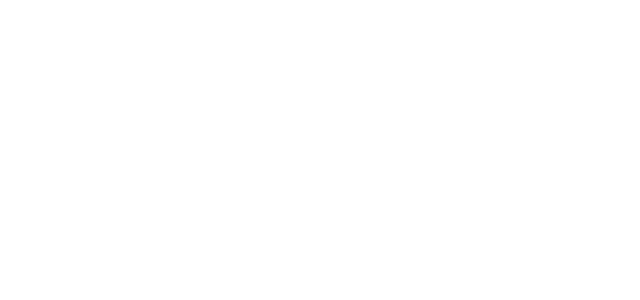
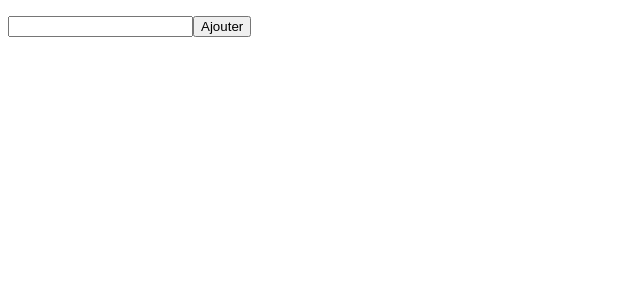
Before and after one commit to AlexDvsSemifir/m2i-fullstack-demo--angular, an Angular app: page / in a window 1280 px wide. Shown: the top 300 px of the page, without its empty margins (0-640 px from the left). Built offline with nearby package versions, Linux system fonts and the light colour scheme.

Commit message:
feat: ajout demo template driven forms

```diff
--- a/src/app/app.component.html
+++ b/src/app/app.component.html
@@ -14,3 +14,5 @@
 <!-- <app-button-menu></app-button-menu> -->
 
 <!-- <app-horloge-menu></app-horloge-menu> -->
+
+<app-liste-courses></app-liste-courses>
--- a/src/app/app.module.ts
+++ b/src/app/app.module.ts
@@ -16,6 +16,7 @@
 import { ButtonMenuComponent } from './button-menu/button-menu.component';
 import { HorlogeComponent } from './horloge/horloge.component';
 import { HorlogeMenuComponent } from './horloge-menu/horloge-menu.component';
+import { ListeCoursesComponent } from './liste-courses/liste-courses.component';
 
 @NgModule({
   declarations: [
@@ -31,7 +32,8 @@
     GenericAlertButtonComponent,
     ButtonMenuComponent,
     HorlogeComponent,
-    HorlogeMenuComponent
+    HorlogeMenuComponent,
+    ListeCoursesComponent
   ],
   imports: [
     BrowserModule,
--- /dev/null
+++ b/src/app/liste-courses/liste-courses.component.html
@@ -0,0 +1,8 @@
+<ul>
+  <li *ngFor="let article of articles">{{article}}</li>
+</ul>
+
+<form (ngSubmit)="addArticle()">
+  <input type="text" name="newArticle" [(ngModel)]="newArticle">
+  <button type="submit">Ajouter</button>
+</form>
--- /dev/null
+++ b/src/app/liste-courses/liste-courses.component.ts
@@ -0,0 +1,23 @@
+import { Component, OnInit } from '@angular/core';
+
+@Component({
+  selector: 'app-liste-courses',
+  templateUrl: './liste-courses.component.html',
+  styleUrls: ['./liste-courses.component.scss']
+})
+export class ListeCoursesComponent implements OnInit {
+
+  articles: string[] = []
+  newArticle!: string
+
+  constructor() { }
+
+  ngOnInit(): void {
+  }
+
+  addArticle() {
+    this.articles.push(this.newArticle)
+    this.newArticle = ''
+  }
+
+}
```
Also changed, not shown: src/app/liste-courses/liste-courses.component.scss (added), 1 other file (tests, documents, lock files or other folders).
